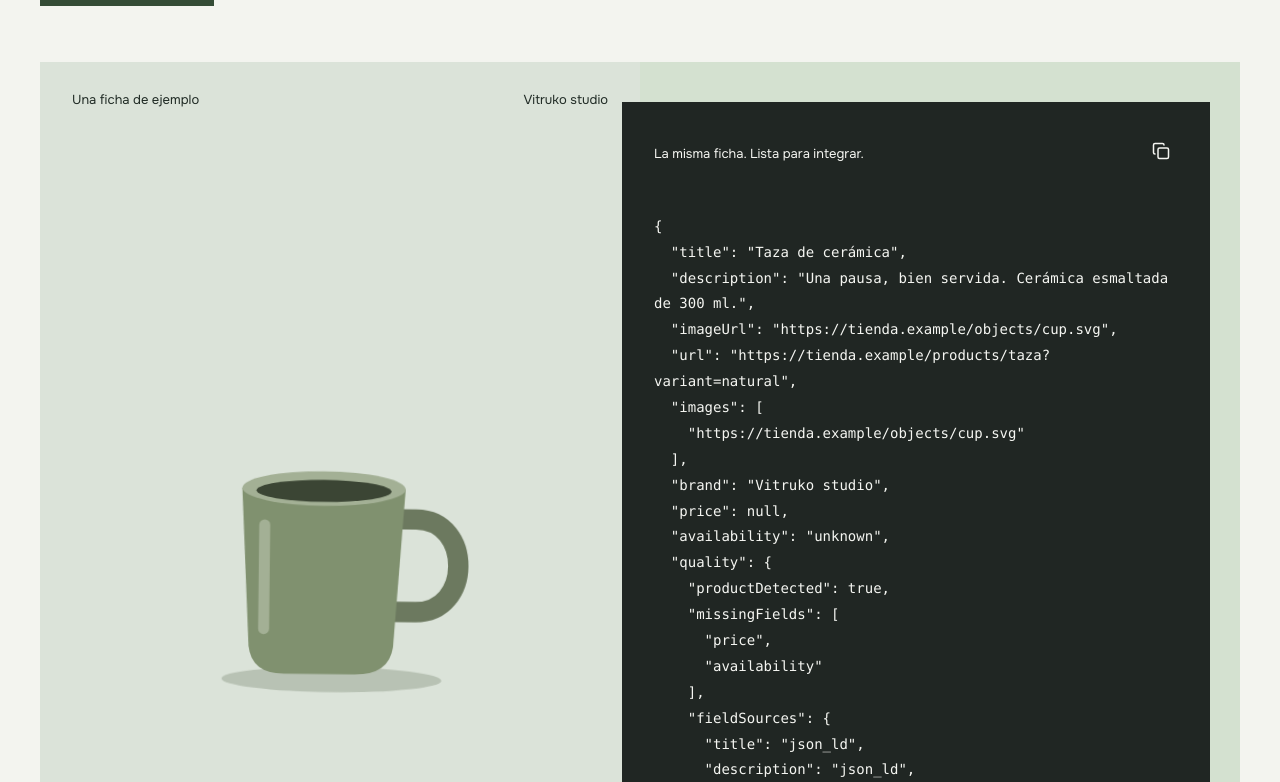
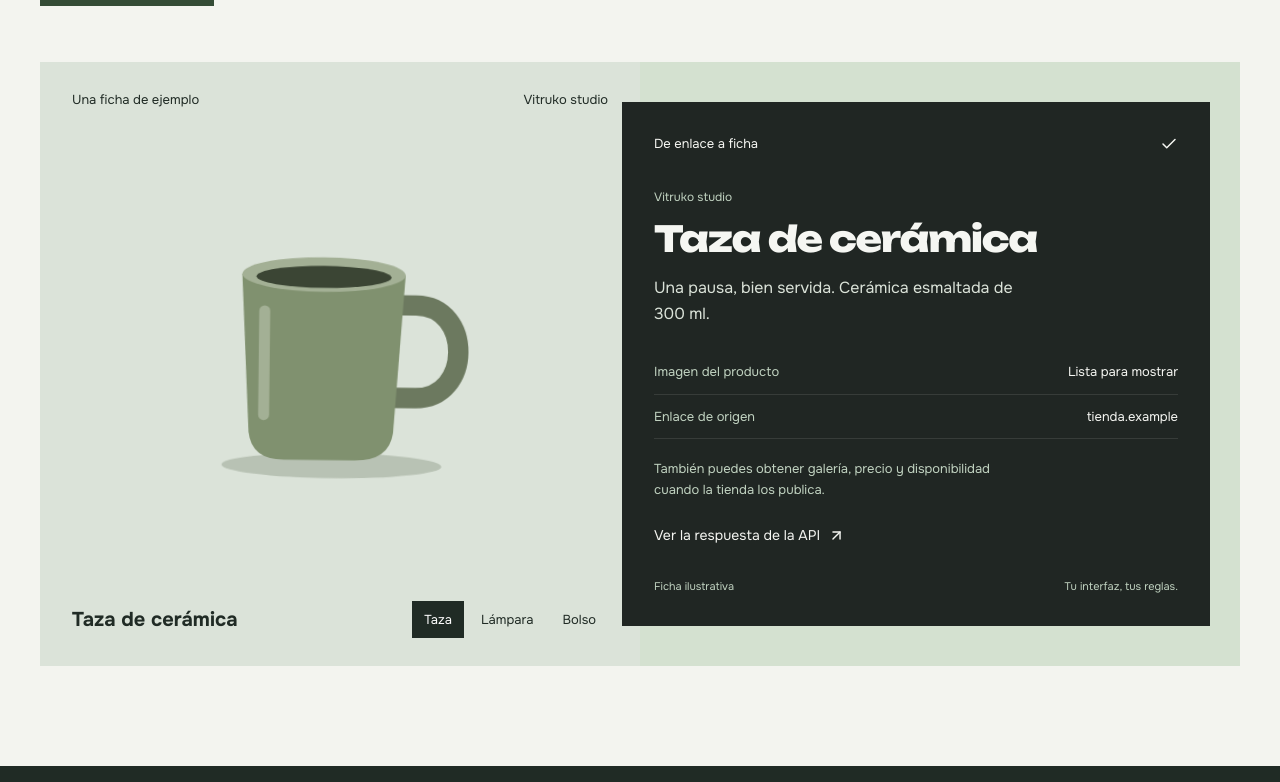
Before and after one commit to lucast1574/vitruko, a React (Vite) app in the folder web/: page / in a window 1280 px wide. Shown: the part 418-1200 px from the top of the page. Built offline with nearby package versions, Linux system fonts and the light colour scheme; no server answers.

Commit message:
Replace landing JSON dump with a compact product showcase

```diff
--- a/web/src/Landing.jsx
+++ b/web/src/Landing.jsx
@@ -1,5 +1,5 @@
 import React, { useEffect, useRef, useState } from "react";
-import { ArrowRight, ArrowUpRight, Copy, Check } from "lucide-react";
+import { ArrowRight, ArrowUpRight, Check } from "lucide-react";
 import { gsap } from "gsap";
 import { ScrollTrigger } from "gsap/ScrollTrigger";
 import { Logo } from "./ui";
@@ -28,8 +28,6 @@ const examples = [
     url: "https://tienda.example/products/bolso",
   },
 ];
-// The showcase is an illustrative JSON example, not a live store response.
-const showcase = examples.map((item) => ({...item, images:[`https://tienda.example${item.imageUrl}`], brand:"Vitruko studio", price:null, availability:"unknown", quality:{productDetected:true,missingFields:["price","availability"],fieldSources:{title:"json_ld",description:"json_ld",images:"json_ld",brand:"json_ld"},warnings:[],extractedAt:"2026-11-07T12:00:00Z"}}));
 const faqs = [
   [
     "¿Funciona con cualquier tienda?",
@@ -54,8 +52,7 @@ const faqs = [
 ];
 export default function Landing() {
   const root = useRef(null),
-    [selected, setSelected] = useState(0),
-    [copied, setCopied] = useState(false);
+    [selected, setSelected] = useState(0);
   const { data } = useData("/console/plans");
   const item = examples[selected];
   useEffect(() => {
@@ -132,14 +129,6 @@ export default function Landing() {
     });
     return () => media.revert();
   }, []);
-  async function copy() {
-    try {
-      await navigator.clipboard.writeText(JSON.stringify({...showcase[selected],imageUrl:showcase[selected].images[0]}, null, 2));
-      setCopied(true);
-    } catch {
-      setCopied(false);
-    }
-  }
   return (
     <div className="v-landing" ref={root}>
       <BrandArrival />
@@ -210,7 +199,6 @@ export default function Landing() {
                         (selected + direction + examples.length) %
                         examples.length;
                       setSelected(next);
-                      setCopied(false);
                       e.currentTarget.querySelectorAll("button")[next].focus();
                     }
                   }}
@@ -223,8 +211,7 @@ export default function Landing() {
                       aria-selected={selected === i}
                       onClick={() => {
                         setSelected(i);
-                        setCopied(false);
-                      }}
+                        }}
                     >
                       {["Taza", "Lámpara", "Bolso"][i]}
                     </button>
@@ -232,23 +219,23 @@ export default function Landing() {
                 </div>
               </div>
             </div>
-            <div className="data-sheet">
+            <div className="data-sheet" aria-live="polite">
               <div className="sheet-top">
-                <span>La misma ficha. Lista para integrar.</span>
-                <button
-                  onClick={copy}
-                  aria-label={
-                    copied ? "JSON copiado" : "Copiar JSON de ejemplo"
-                  }
-                >
-                  {copied ? <Check size={18} /> : <Copy size={18} />}
-                </button>
+                <span>De enlace a ficha</span>
+                <Check size={18} aria-hidden="true" />
               </div>
-              <pre>{JSON.stringify({...showcase[selected],imageUrl:showcase[selected].images[0]}, null, 2)}</pre>
-              <div className="sheet-bottom">
-                <span>POST /v1/extract</span>
-                <span>JSON de ejemplo</span>
+              <div className="sheet-product">
+                <span className="sheet-brand">Vitruko studio</span>
+                <h2>{item.title}</h2>
+                <p>{item.description}</p>
               </div>
+              <dl className="sheet-fields">
+                <div><dt>Imagen del producto</dt><dd>Lista para mostrar</dd></div>
+                <div><dt>Enlace de origen</dt><dd>tienda.example</dd></div>
+              </dl>
+              <p className="sheet-context">También puedes obtener galería, precio y disponibilidad cuando la tienda los publica.</p>
+              <a className="sheet-docs" href="/documentacion">Ver la respuesta de la API <ArrowUpRight size={17} /></a>
+              <div className="sheet-bottom"><span>Ficha ilustrativa</span><span>Tu interfaz, tus reglas.</span></div>
             </div>
           </div>
         </section>
--- a/web/src/landing.css
+++ b/web/src/landing.css
@@ -138,25 +138,27 @@
   color: white;
 }
 .data-sheet {
+  min-width:0;
   padding: 32px;
   background: #202623;
   color: #f5f6f2;
   margin: 40px 30px 40px -18px;
   position: relative;
 }
-.sheet-top button {
-  border: 0;
-  background: transparent;
-  color: inherit;
-  padding: 8px;
+.v-showcase .data-sheet h2 {
+ font-size:clamp(26px,2.8vw,36px); line-height:1.15; letter-spacing:-.035em; margin:10px 0 16px;
 }
-.data-sheet pre {
-  font-size: 14px;
-  line-height: 1.85;
-  white-space: pre-wrap;
-  overflow-wrap: anywhere;
-  margin: 40px 0;
-}
+.sheet-product {margin:30px 0 24px;}
+.sheet-brand {font-size:12px; color:#c0d2c0;}
+.sheet-product p {font-size:16px; line-height:1.6; color:#dbe3d9; margin:0; max-width:36ch;}
+.sheet-fields {margin:0;}
+.sheet-fields > div {display:flex; justify-content:space-between; gap:16px; padding:12px 0; border-bottom:1px solid #ffffff1a; font-size:13px;}
+.sheet-fields dt {color:#c0d2c0;}
+.sheet-fields dd {margin:0; text-align:right;}
+.sheet-context {font-size:13px; color:#c0d2c0; line-height:1.6; margin:20px 0 18px; max-width:44ch;}
+.sheet-docs {display:inline-flex; align-items:center; gap:8px; font-size:14px; color:#f5f6f2; padding:6px 0;}
+.sheet-docs:hover, .sheet-docs:focus-visible {text-decoration:underline; color:#dce8a0;}
+.data-sheet .sheet-bottom {margin-top:26px; font-size:11px;}
 .sheet-bottom {
   color: #c0d2c0;
   font-size: 12px;
```
